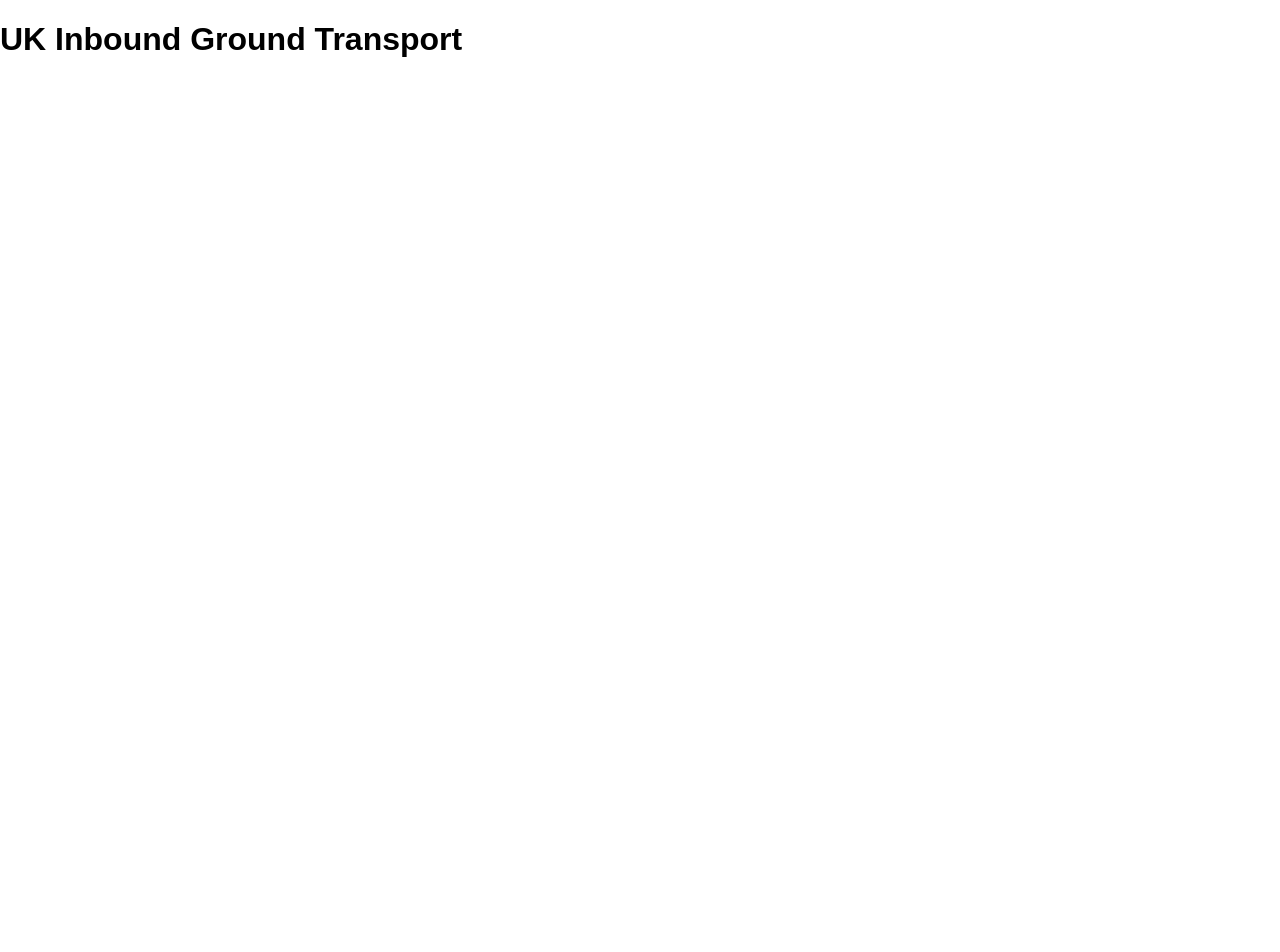
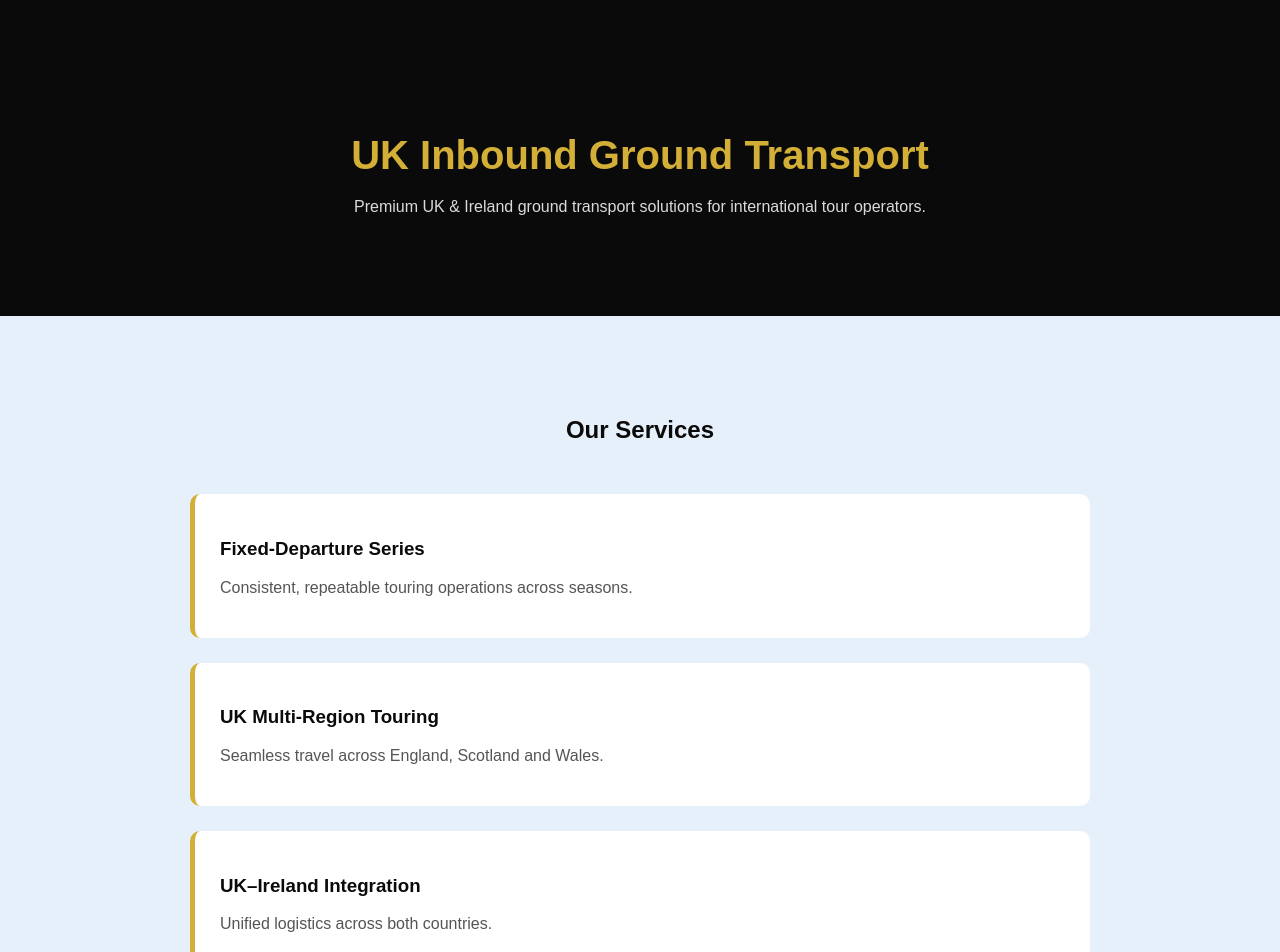
Before and after one commit to kandiahtk-crypto/Project-, a Next.js app: page / in a window 1280 px wide. Shown: the top 952 px of the page. Before the commit the page ends 800 px from the top, so only its background shows below. Built offline with nearby package versions, Linux system fonts and the light colour scheme.

Commit message:
Update page.tsx

```diff
--- a/src/app/page.tsx
+++ b/src/app/page.tsx
@@ -1,7 +1,123 @@
 export default function HomePage() {
   return (
-    <main>
-      <h1>UK Inbound Ground Transport</h1>
+    <main style={{ fontFamily: "Arial, sans-serif" }}>
+      {/* HERO */}
+      <section
+        style={{
+          padding: "100px 20px",
+          textAlign: "center",
+          background: "#0A0A0A",
+          color: "white",
+        }}
+      >
+        <h1
+          style={{
+            fontSize: "40px",
+            marginBottom: "20px",
+            color: "#D4AF37",
+          }}
+        >
+          UK Inbound Ground Transport
+        </h1>
+
+        <p
+          style={{
+            maxWidth: "600px",
+            margin: "0 auto",
+            opacity: 0.85,
+          }}
+        >
+          Premium UK & Ireland ground transport solutions for international
+          tour operators.
+        </p>
+      </section>
+
+      {/* SERVICES */}
+      <section
+        style={{
+          padding: "80px 20px",
+          background: "#E6F0FA",
+        }}
+      >
+        <h2
+          style={{
+            textAlign: "center",
+            marginBottom: "50px",
+            color: "#0A0A0A",
+          }}
+        >
+          Our Services
+        </h2>
+
+        <div
+          style={{
+            display: "grid",
+            gap: "25px",
+            maxWidth: "900px",
+            margin: "0 auto",
+          }}
+        >
+          <div
+            style={{
+              background: "white",
+              padding: "25px",
+              borderRadius: "10px",
+              borderLeft: "5px solid #D4AF37",
+            }}
+          >
+            <h3 style={{ color: "#0A0A0A" }}>
+              Fixed-Departure Series
+            </h3>
+            <p style={{ color: "#555" }}>
+              Consistent, repeatable touring operations across seasons.
+            </p>
+          </div>
+
+          <div
+            style={{
+              background: "white",
+              padding: "25px",
+              borderRadius: "10px",
+              borderLeft: "5px solid #D4AF37",
+            }}
+          >
+            <h3 style={{ color: "#0A0A0A" }}>
+              UK Multi-Region Touring
+            </h3>
+            <p style={{ color: "#555" }}>
+              Seamless travel across England, Scotland and Wales.
+            </p>
+          </div>
+
+          <div
+            style={{
+              background: "white",
+              padding: "25px",
+              borderRadius: "10px",
+              borderLeft: "5px solid #D4AF37",
+            }}
+          >
+            <h3 style={{ color: "#0A0A0A" }}>
+              UK–Ireland Integration
+            </h3>
+            <p style={{ color: "#555" }}>
+              Unified logistics across both countries.
+            </p>
+          </div>
+        </div>
+      </section>
+
+      {/* FOOTER */}
+      <footer
+        style={{
+          padding: "40px",
+          textAlign: "center",
+          background: "#0A0A0A",
+          color: "#D4AF37",
+        }}
+      >
+        <p>© UK Inbound Ground Transport</p>
+      </footer>
     </main>
   );
 }
```
